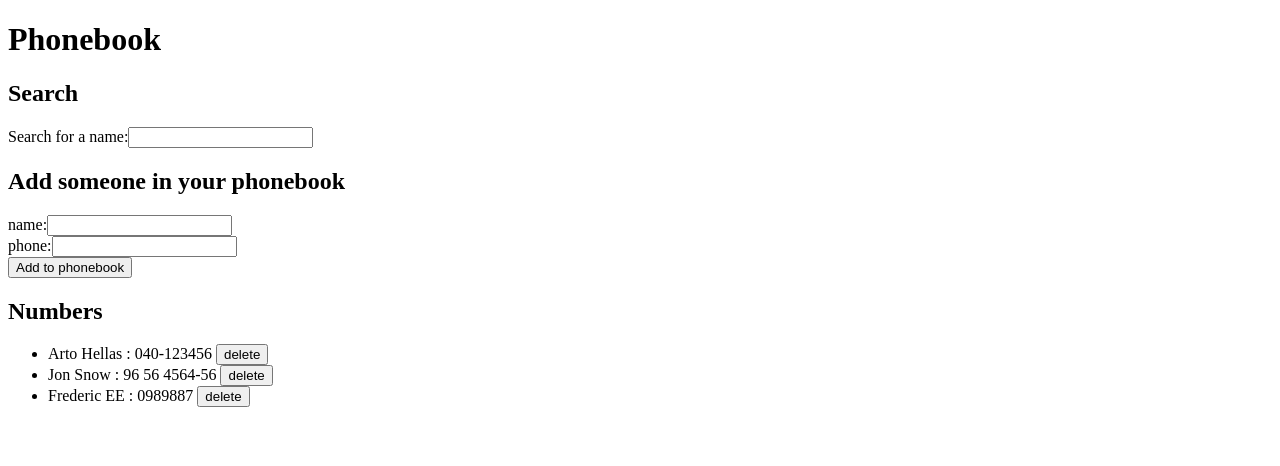
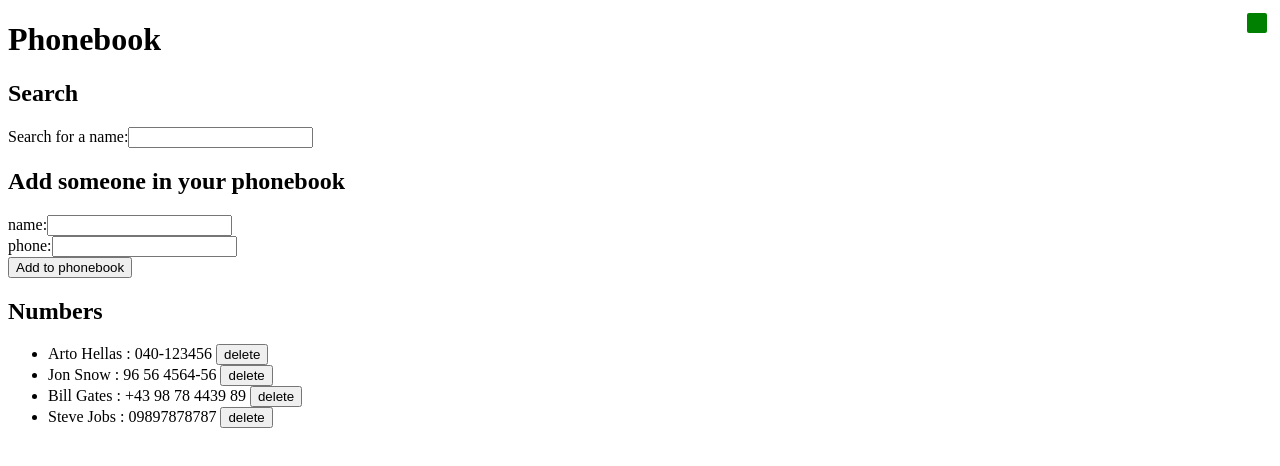
Before and after one commit to n-seine/fullStackOpen, a React (Vite) app in the folder part2/phonebook/: page / in a window 1280 px wide. Shown: the top 466 px of the page. Built offline with nearby package versions, Linux system fonts and the light colour scheme; data requests are answered from the project's data file.

Commit message:
complete first step of country data

```diff
--- a/part2/phonebook/db.json
+++ b/part2/phonebook/db.json
@@ -11,9 +11,14 @@
       "number": "96 56 4564-56"
     },
     {
-      "id": "8baf",
-      "name": "Frederic EE",
-      "number": "0989887"
+      "id": "c739",
+      "name": "Bill Gates",
+      "number": "+43 98 78 4439 89"
+    },
+    {
+      "id": "7e04",
+      "name": "Steve Jobs",
+      "number": "09897878787"
     }
   ]
 }
--- a/part2/phonebook/src/App.jsx
+++ b/part2/phonebook/src/App.jsx
@@ -7,6 +7,29 @@ import {
   updateContact,
 } from "./lib/server";
 
+const Toast = ({ toast }) => {
+  if (toast === null) {
+    return null;
+  }
+
+  const toastStyles = {
+    color: "white",
+    background: toast.style === "alert" ? "red" : "green",
+    fontSize: 16,
+    borderStyle: "solid",
+    borderRadius: 5,
+    padding: 10,
+    marginBottom: 10,
+    position: "fixed",
+    top: 10,
+    right: 10,
+  };
+  return (
+    <div className="toast" style={toastStyles}>
+      {toast.message}
+    </div>
+  );
+};
 const Filter = ({ filter, setFilter }) => {
   const handleFilterInput = (event) => {
     setFilter(event.target.value);
@@ -28,6 +51,8 @@ const Filter = ({ filter, setFilter }) => {
 const AddPerson = ({ persons, setPersons }) => {
   const [newName, setNewName] = useState("");
   const [newPhone, setNewPhone] = useState("");
+  const [notification, setNotification] = useState({ message: "", style: "" });
+
   const handleNewNameInput = (event) => {
     setNewName(event.target.value);
   };
@@ -43,23 +68,46 @@ const AddPerson = ({ persons, setPersons }) => {
       confirm(
         `${newName} is already in the phonebook, replace the old number with a new one?`
       ) &&
-        updateContact({ ...existingPerson, number: newPhone }) &&
+        updateContact({ ...existingPerson, number: newPhone }).catch((err) => {
+          setNotification({
+            message: `${existingPerson.name} was already removed from the server`,
+            style: "alert",
+          });
+          setTimeout(() => {
+            setNotification(null);
+          }, 3000);
+        }) &&
         setPersons(
           persons.map((p) =>
             p.name === newName ? { ...p, number: newPhone } : p
           )
         );
+      setNotification({
+        message: `Success !  ${newName} updated in the phonebook `,
+      });
+
+      setTimeout(() => {
+        setNotification(null);
+      }, 3000);
     } else {
       const newPerson = { name: newName, number: newPhone };
       addContact(newPerson).then((createdPerson) => {
         setPersons(persons.concat(createdPerson));
       });
+      setNotification({
+        message: `Success !  ${newName} added to the phonebook `,
+      });
+
+      setTimeout(() => {
+        setNotification(null);
+      }, 3000);
     }
     setNewName("");
     setNewPhone("");
   };
 
   return (
+    <>
       <form onSubmit={handleNewPersonSubmit}>
         <h2>Add someone in your phonebook</h2>
 
@@ -70,13 +118,19 @@ const AddPerson = ({ persons, setPersons }) => {
 
         <div>
           <label htmlFor="newPhone">phone:</label>
-        <input id="newPhone" value={newPhone} onChange={handleNewPhoneInput} />
+          <input
+            id="newPhone"
+            value={newPhone}
+            onChange={handleNewPhoneInput}
+          />
         </div>
 
         <div>
           <button type="submit">Add to phonebook</button>
         </div>
       </form>
+      <Toast toast={notification} />
+    </>
   );
 };
 const ContactsList = ({ persons, setPersons, filter }) => {
```
Lines whose indentation alone changed are shown as unchanged.
